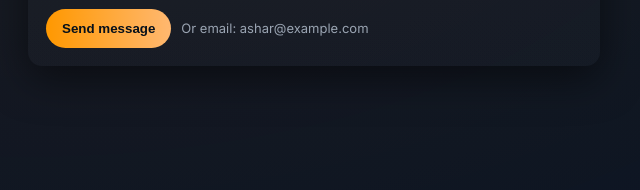
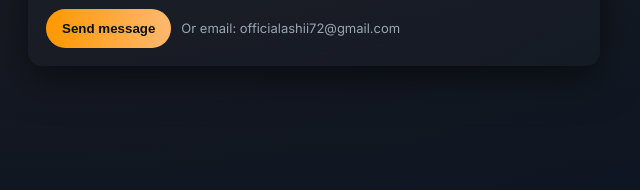
Before and after one commit to officialashii72-ui/ashar-portfolio, a plain HTML site: page index.html in a window 1280 px wide. Shown: the part 2663-2853 px from the top of the page, 102-742 px from the left. Drawn offline with Linux system fonts and the light colour scheme.

Commit message:
Update index.html

```diff
--- a/index.html
+++ b/index.html
@@ -914,7 +914,9 @@
                   <button type="submit">Send message</button>
                   <div class="muted" style="font-size: 13px">
                     Or email:
-                    <a href="mailto:ashar@example.com">ashar@example.com</a>
+                    <a href="mailto:officialashii72@gmail.com"
+                      >officialashii72@gmail.com</a
+                    >
                   </div>
                 </div>
               </form>
```
